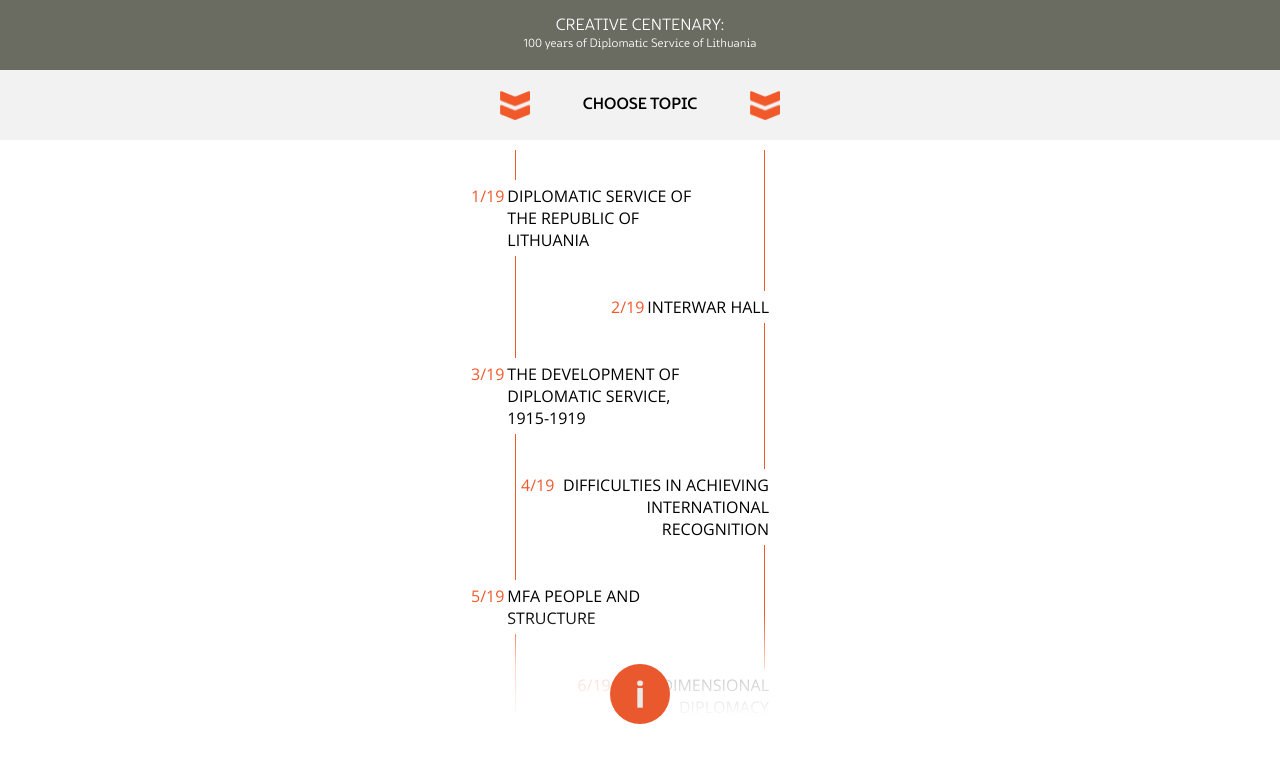
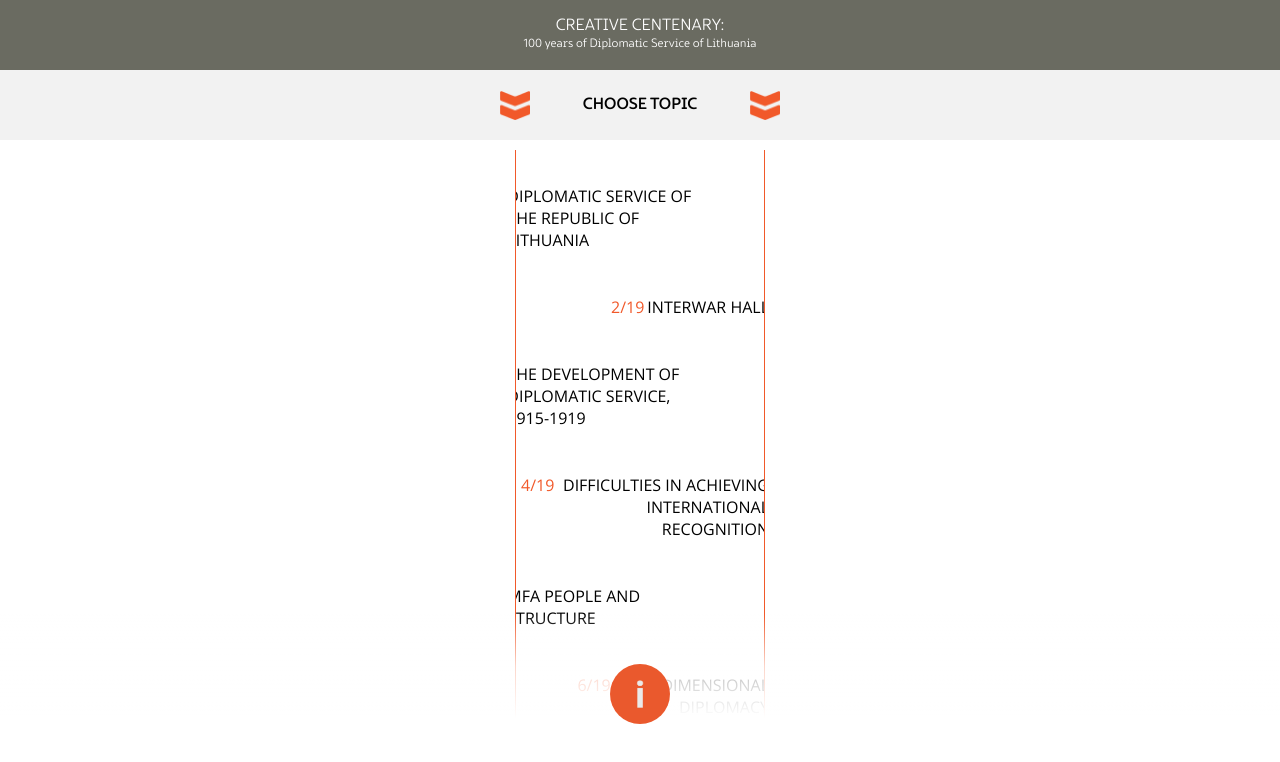
Before and after one commit to robertasliekis/urmas-testing, a React (Create React App) app: page / in a window 1280 px wide. Shown: the top 762 px of the page. Built offline with nearby package versions, Linux system fonts and the light colour scheme.

Commit message:
initial commit

```diff
--- a/src/index.css
+++ b/src/index.css
@@ -514,6 +514,7 @@ p {
   margin-top: 10px;
   padding-bottom: 80px;
   height: auto;
+  overflow: auto;
   -webkit-overflow-scrolling: touch;
 }
 
--- a/src/index.scss
+++ b/src/index.scss
@@ -334,6 +334,7 @@ p {
         padding-bottom: 80px;
         //height: 400px;
         height: auto;
+        overflow: auto;
         -webkit-overflow-scrolling: touch;
         .topic {
           margin-bottom: 35px;
```
Also changed, not shown: 1 other file (tests, documents, lock files or other folders).
